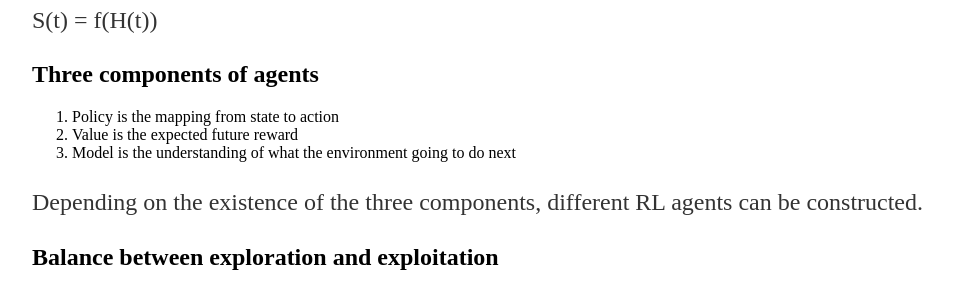
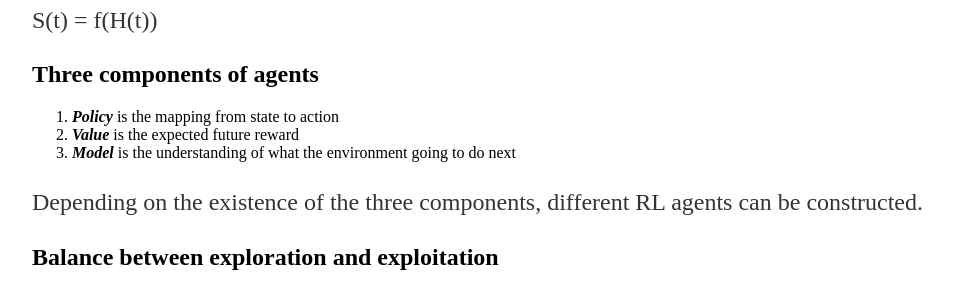
Before and after one commit to andrewchay/andrewchay.github.io, a Jekyll site: the page built from _posts/2018-04-11-reinforcement-learning.md, in a window 1280 px wide. Shown: the part 678-978 px from the top of the page, without its empty margins (160-1119 px from the left). Built offline with Jekyll 4.4.1, drawn with Linux system fonts in a browser that asks for light colours; our own code applies the rules of GitHub Pages for plain Markdown files; comment, search, counter and statistics services are not loaded.

```diff
--- a/_posts/2018-04-11-reinforcement-learning.md
+++ b/_posts/2018-04-11-reinforcement-learning.md
@@ -13,9 +13,9 @@ H(t) = O(1), R(1), A(1), ..., O(t), R(t)
 S(t) = f(H(t))
 
 ## Three components of agents
-1. Policy is the mapping from state to action
-2. Value is the expected future reward
-3. Model is the understanding of what the environment going to do next
+1. ***Policy*** is the mapping from state to action
+2. ***Value*** is the expected future reward
+3. ***Model*** is the understanding of what the environment going to do next
 
 Depending on the existence of the three components, different RL agents can be constructed.
 
```
